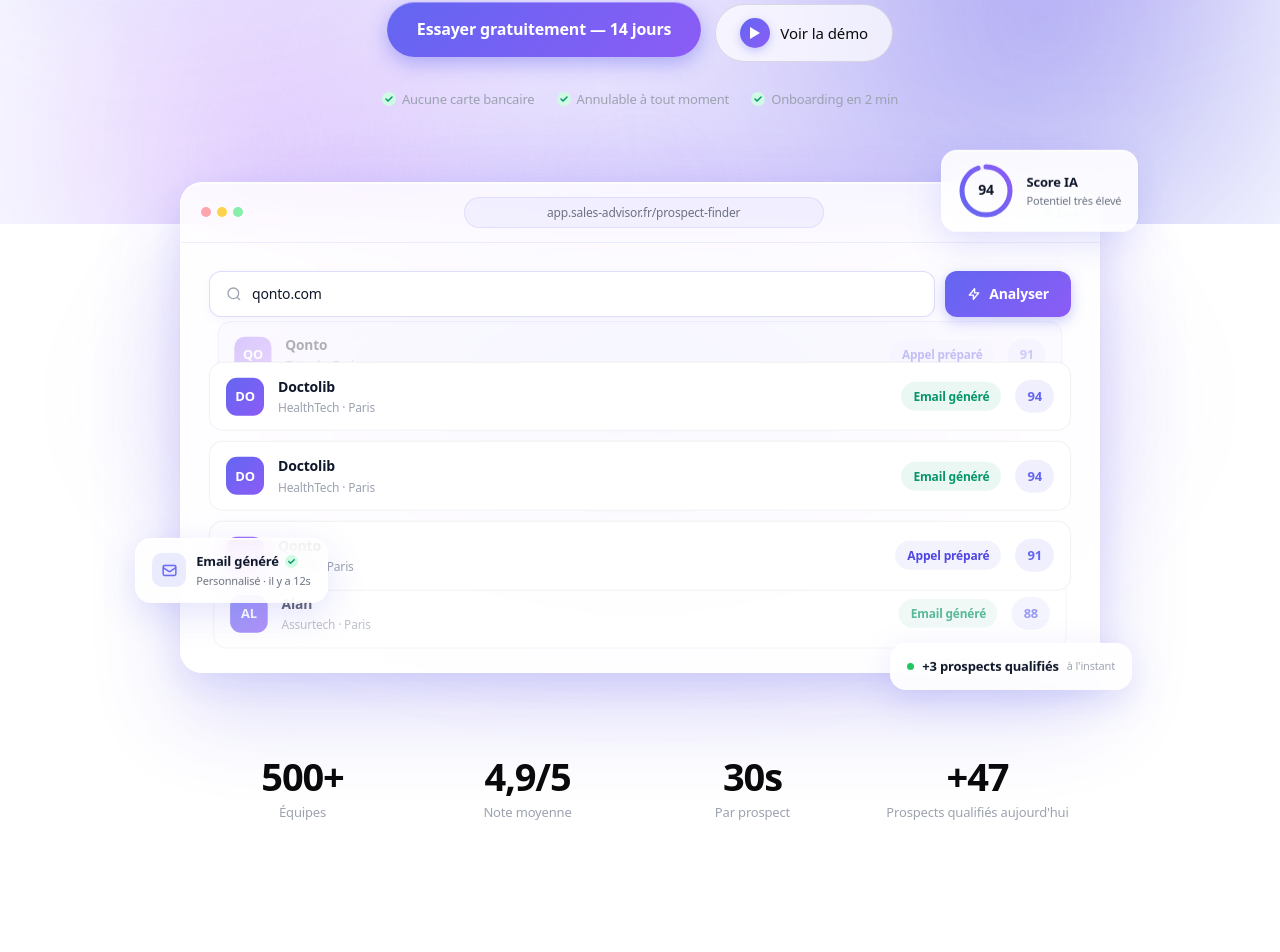
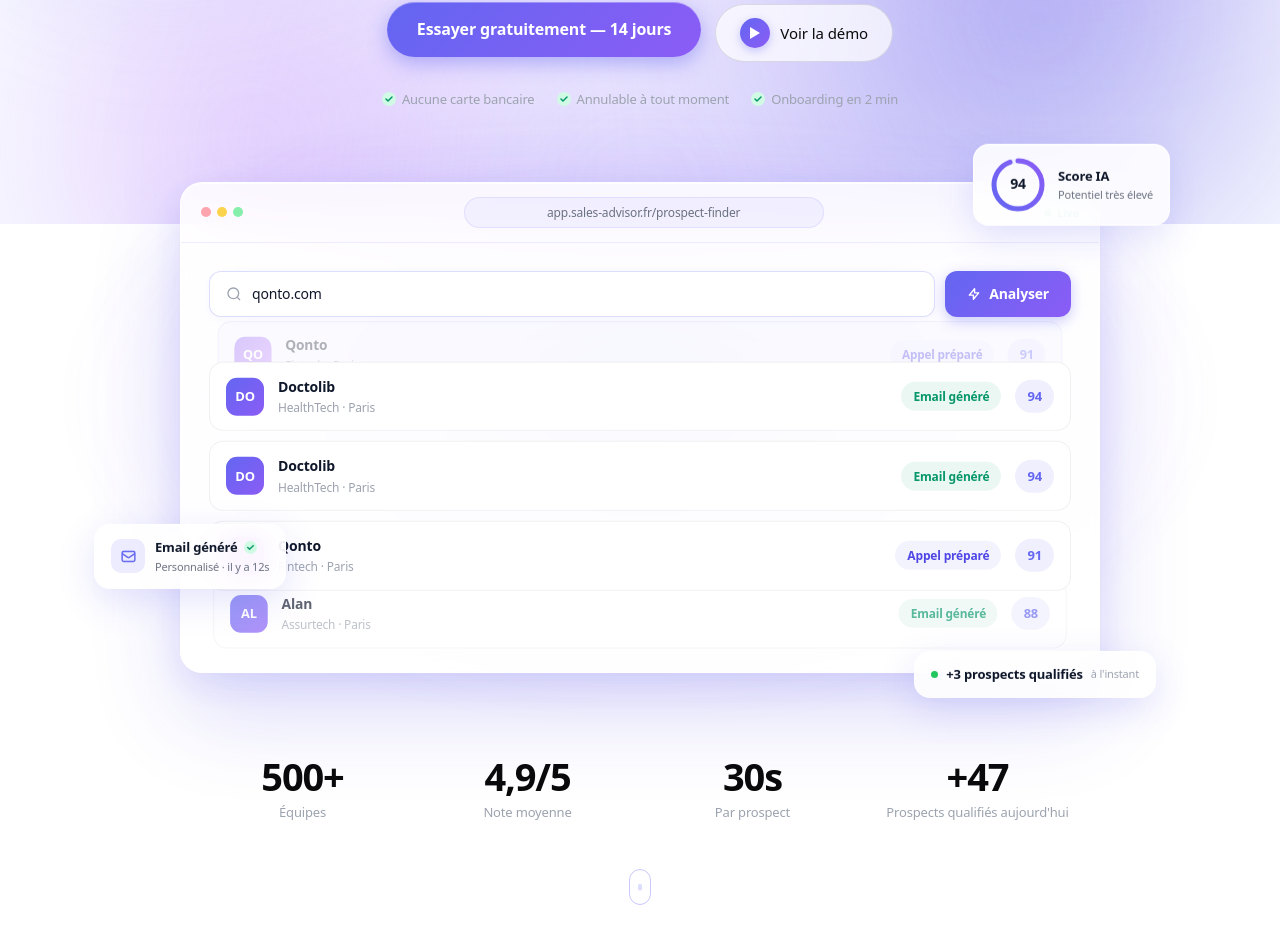
Before and after one commit to SalesAdvisorV1/Salesadvisor, a Next.js app: page / in a window 1280 px wide. Shown: the part 576-1528 px from the top of the page. Built offline with nearby package versions, Linux system fonts and the light colour scheme.

Commit message:
feat: 10k polish - Lenis smooth scroll, layered exit parallax, blur word reveal, breathing glow, scroll cue, floating cards pushed outside mockup

```diff
--- a/package.json
+++ b/package.json
@@ -12,11 +12,12 @@
     "@hookform/resolvers": "^5.2.2",
     "@react-google-maps/api": "^2.20.6",
     "@supabase/ssr": "^0.10.3",
-    "d3": "^7.9.0",
     "@supabase/supabase-js": "^2.106.0",
     "@tanstack/react-query": "^5.100.10",
     "@types/three": "^0.184.1",
+    "d3": "^7.9.0",
     "framer-motion": "^12.39.0",
+    "lenis": "^1.3.23",
     "next": "16.2.6",
     "openai": "^6.38.0",
     "pg": "^8.21.0",
@@ -36,6 +37,7 @@
     "@types/react-dom": "^19",
     "eslint": "^9",
     "eslint-config-next": "16.2.6",
+    "simple-icons": "^16.21.0",
     "tailwindcss": "^4",
     "typescript": "^5"
   }
--- a/src/app/globals.css
+++ b/src/app/globals.css
@@ -434,11 +434,26 @@
   animation: blink 1.1s step-end infinite;
 }
 
-/* Tablet: hide floating cards around the mockup */
-@media (max-width: 1024px) {
+/* Hide floating cards when there is no room around the mockup */
+@media (max-width: 1200px) {
   .sa-hero-float {
     display: none !important;
   }
+}
+
+/* ---- Lenis smooth scroll ---- */
+html.lenis,
+html.lenis body {
+  height: auto;
+}
+.lenis.lenis-smooth {
+  scroll-behavior: auto !important;
+}
+.lenis.lenis-smooth [data-lenis-prevent] {
+  overscroll-behavior: contain;
+}
+.lenis.lenis-stopped {
+  overflow: hidden;
 }
 
 /* Mobile: stats on 2 columns, hide status chips in prospect rows */
--- a/src/app/page.tsx
+++ b/src/app/page.tsx
@@ -3,6 +3,7 @@
 import Link from 'next/link'
 import { motion } from 'framer-motion'
 import Hero from '@/components/landing/hero'
+import SmoothScroll from '@/components/landing/smooth-scroll'
 
 /* ─── Data ─────────────────────────────────────────────────────── */
 
@@ -299,6 +300,8 @@
         position: 'relative',
       }}
     >
+      <SmoothScroll />
+
       {/* ── NAVBAR ───────────────────────────────────────────────── */}
       <nav
         style={{
--- a/src/components/landing/hero.tsx
+++ b/src/components/landing/hero.tsx
@@ -83,9 +83,9 @@
                 }}
               >
                 <motion.span
-                  initial={{ y: '110%', opacity: 0 }}
-                  animate={{ y: 0, opacity: 1 }}
-                  transition={{ delay: 0.2 + idx * 0.075, duration: 0.75, ease: EASE }}
+                  initial={{ y: '110%', opacity: 0, filter: 'blur(8px)' }}
+                  animate={{ y: 0, opacity: 1, filter: 'blur(0px)' }}
+                  transition={{ delay: 0.15 + idx * 0.065, duration: 0.7, ease: EASE }}
                   style={{
                     display: 'inline-block',
                     ...(line.gradient
@@ -360,9 +360,11 @@
         perspective: 1500,
       }}
     >
-      {/* Glow behind the mockup */}
-      <div
+      {/* Glow behind the mockup — slow breathing */}
+      <motion.div
         aria-hidden
+        animate={reduced ? undefined : { opacity: [0.75, 1, 0.75], scale: [1, 1.045, 1] }}
+        transition={{ duration: 7, repeat: Infinity, ease: 'easeInOut' }}
         style={{
           position: 'absolute',
           inset: '-8% -12%',
@@ -378,9 +380,9 @@
       <FloatingCard
         parallaxX={fx1}
         parallaxY={fy1}
-        delay={1.4}
+        delay={1.15}
         floatDuration={5.5}
-        style={{ top: -30, right: 'max(-46px, -3vw)' }}
+        style={{ top: -36, right: -70 }}
       >
         <div style={{ display: 'flex', alignItems: 'center', gap: 12 }}>
           <svg width="56" height="56" viewBox="0 0 56 56">
@@ -428,9 +430,9 @@
       <FloatingCard
         parallaxX={fx2}
         parallaxY={fy2}
-        delay={1.6}
+        delay={1.3}
         floatDuration={6.2}
-        style={{ bottom: 70, left: 'max(-54px, -3.5vw)' }}
+        style={{ bottom: 84, left: -86 }}
       >
         <div style={{ display: 'flex', alignItems: 'center', gap: 10 }}>
           <div
@@ -466,9 +468,9 @@
       <FloatingCard
         parallaxX={fx3}
         parallaxY={fy3}
-        delay={1.8}
+        delay={1.45}
         floatDuration={4.8}
-        style={{ bottom: -24, right: 'max(-38px, -2.5vw)' }}
+        style={{ bottom: -32, right: -56 }}
       >
         <div style={{ display: 'flex', alignItems: 'center', gap: 8 }}>
           <span className="sa-live-dot" />
@@ -693,6 +695,16 @@
   const sSpotX = useSpring(spotX, { stiffness: 80, damping: 24 })
   const sSpotY = useSpring(spotY, { stiffness: 80, damping: 24 })
 
+  /* Layered exit parallax — text leaves faster than the mockup */
+  const { scrollYProgress: heroProgress } = useScroll({
+    target: sectionRef,
+    offset: ['start start', 'end start'],
+  })
+  const textY = useTransform(heroProgress, [0, 1], [0, -90])
+  const textOpacity = useTransform(heroProgress, [0, 0.55], [1, 0.2])
+  const mockupParallaxY = useTransform(heroProgress, [0, 1], [0, -34])
+  const scrollCueOpacity = useTransform(heroProgress, [0, 0.15], [1, 0])
+
   return (
     <section
       ref={sectionRef}
@@ -734,6 +746,8 @@
       />
 
       <div style={{ position: 'relative', zIndex: 1, maxWidth: 1160, margin: '0 auto' }}>
+        {/* Text block — leaves with layered parallax on scroll */}
+        <motion.div style={{ y: textY, opacity: textOpacity }}>
         {/* Badge */}
         <motion.div
           initial={{ opacity: 0, y: 16 }}
@@ -779,7 +793,7 @@
         <motion.p
           initial={{ opacity: 0, y: 18 }}
           animate={{ opacity: 1, y: 0 }}
-          transition={{ delay: 0.7, duration: 0.6, ease: EASE }}
+          transition={{ delay: 0.55, duration: 0.6, ease: EASE }}
           style={{
             fontSize: 18,
             color: '#6b7280',
@@ -797,7 +811,7 @@
         <motion.div
           initial={{ opacity: 0, y: 18 }}
           animate={{ opacity: 1, y: 0 }}
-          transition={{ delay: 0.85, duration: 0.6, ease: EASE }}
+          transition={{ delay: 0.7, duration: 0.6, ease: EASE }}
           style={{
             display: 'flex',
             gap: 14,
@@ -865,7 +879,7 @@
         <motion.div
           initial={{ opacity: 0 }}
           animate={{ opacity: 1 }}
-          transition={{ delay: 1.05, duration: 0.6 }}
+          transition={{ delay: 0.9, duration: 0.6 }}
           style={{
             display: 'flex',
             gap: 22,
@@ -887,14 +901,17 @@
             </span>
           ))}
         </motion.div>
+        </motion.div>
 
-        {/* Product mockup */}
+        {/* Product mockup — slower exit = depth */}
         <motion.div
-          initial={{ opacity: 0, y: 60 }}
-          animate={{ opacity: 1, y: 0 }}
-          transition={{ delay: 1.0, duration: 0.9, ease: EASE }}
+          initial={{ opacity: 0, y: 60, scale: 0.97 }}
+          animate={{ opacity: 1, y: 0, scale: 1 }}
+          transition={{ delay: 0.85, duration: 0.9, ease: EASE }}
         >
-          <HeroMockup smx={smx} smy={smy} />
+          <motion.div style={{ y: mockupParallaxY }}>
+            <HeroMockup smx={smx} smy={smy} />
+          </motion.div>
         </motion.div>
 
         {/* Stats */}
@@ -935,6 +952,47 @@
           ))}
         </div>
       </div>
+
+      {/* Scroll cue */}
+      <motion.div
+        aria-hidden
+        style={{
+          position: 'absolute',
+          bottom: 26,
+          left: '50%',
+          translateX: '-50%',
+          opacity: scrollCueOpacity,
+          zIndex: 1,
+          pointerEvents: 'none',
+        }}
+      >
+        <motion.div
+          initial={{ opacity: 0 }}
+          animate={{ opacity: 1 }}
+          transition={{ delay: 2, duration: 0.8 }}
+          style={{
+            width: 22,
+            height: 36,
+            borderRadius: 9999,
+            border: '1.5px solid rgba(99,102,241,0.35)',
+            display: 'flex',
+            justifyContent: 'center',
+            paddingTop: 6,
+          }}
+        >
+          <motion.span
+            animate={reduced ? undefined : { y: [0, 10], opacity: [1, 0] }}
+            transition={{ duration: 1.4, repeat: Infinity, ease: 'easeOut' }}
+            style={{
+              width: 4,
+              height: 7,
+              borderRadius: 9999,
+              background: '#6366f1',
+              display: 'block',
+            }}
+          />
+        </motion.div>
+      </motion.div>
     </section>
   )
 }
--- /dev/null
+++ b/src/components/landing/smooth-scroll.tsx
@@ -0,0 +1,34 @@
+'use client'
+
+import { useEffect } from 'react'
+import Lenis from 'lenis'
+
+/**
+ * Site-wide inertial smooth scrolling (landing page only).
+ * Disabled when the user prefers reduced motion.
+ */
+export default function SmoothScroll() {
+  useEffect(() => {
+    if (window.matchMedia('(prefers-reduced-motion: reduce)').matches) return
+
+    const lenis = new Lenis({
+      duration: 1.1,
+      smoothWheel: true,
+      anchors: true,
+    })
+
+    let raf: number
+    const loop = (time: number) => {
+      lenis.raf(time)
+      raf = requestAnimationFrame(loop)
+    }
+    raf = requestAnimationFrame(loop)
+
+    return () => {
+      cancelAnimationFrame(raf)
+      lenis.destroy()
+    }
+  }, [])
+
+  return null
+}
```
Also changed, not shown: 1 other file (tests, documents, lock files or other folders).
